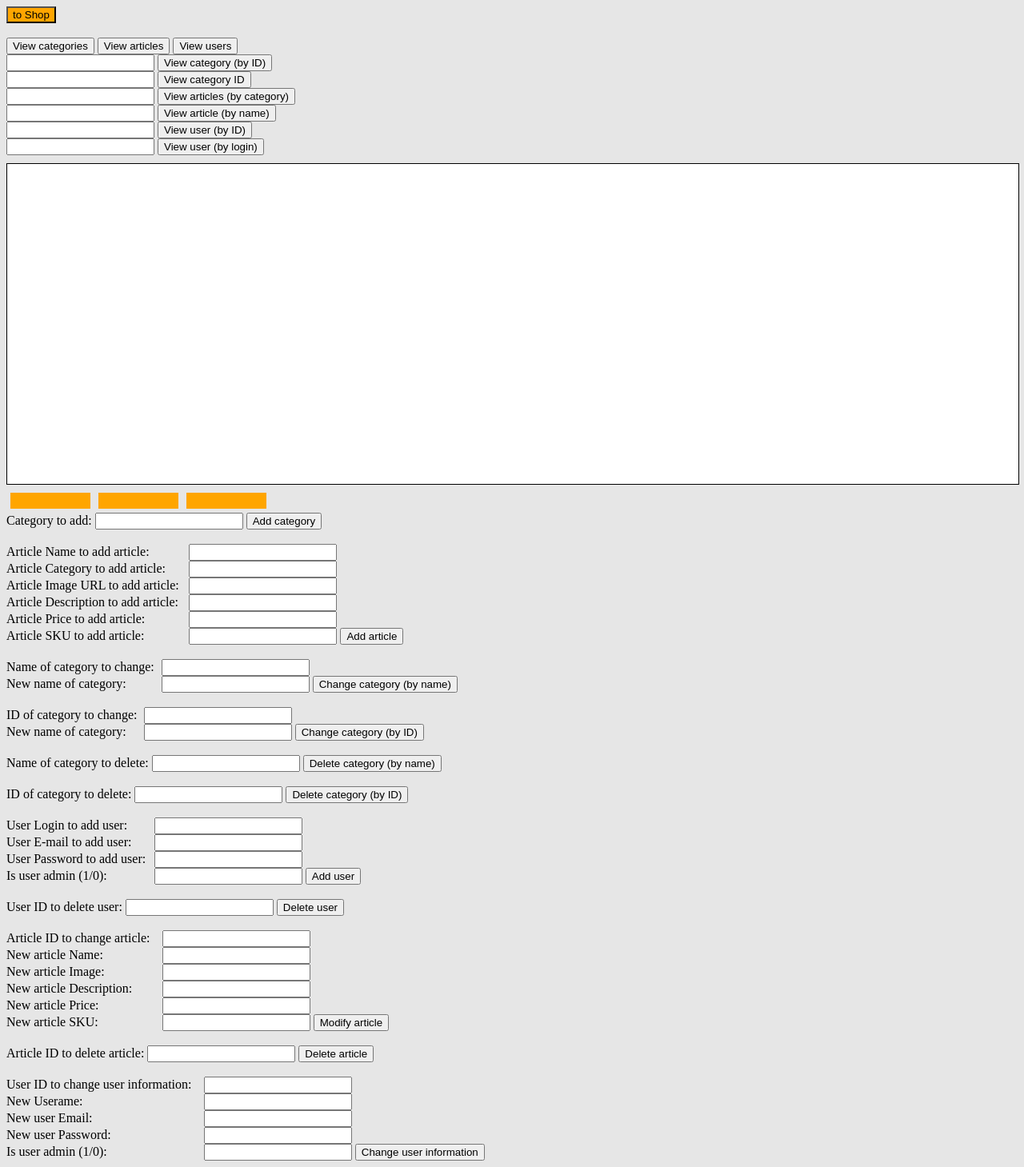
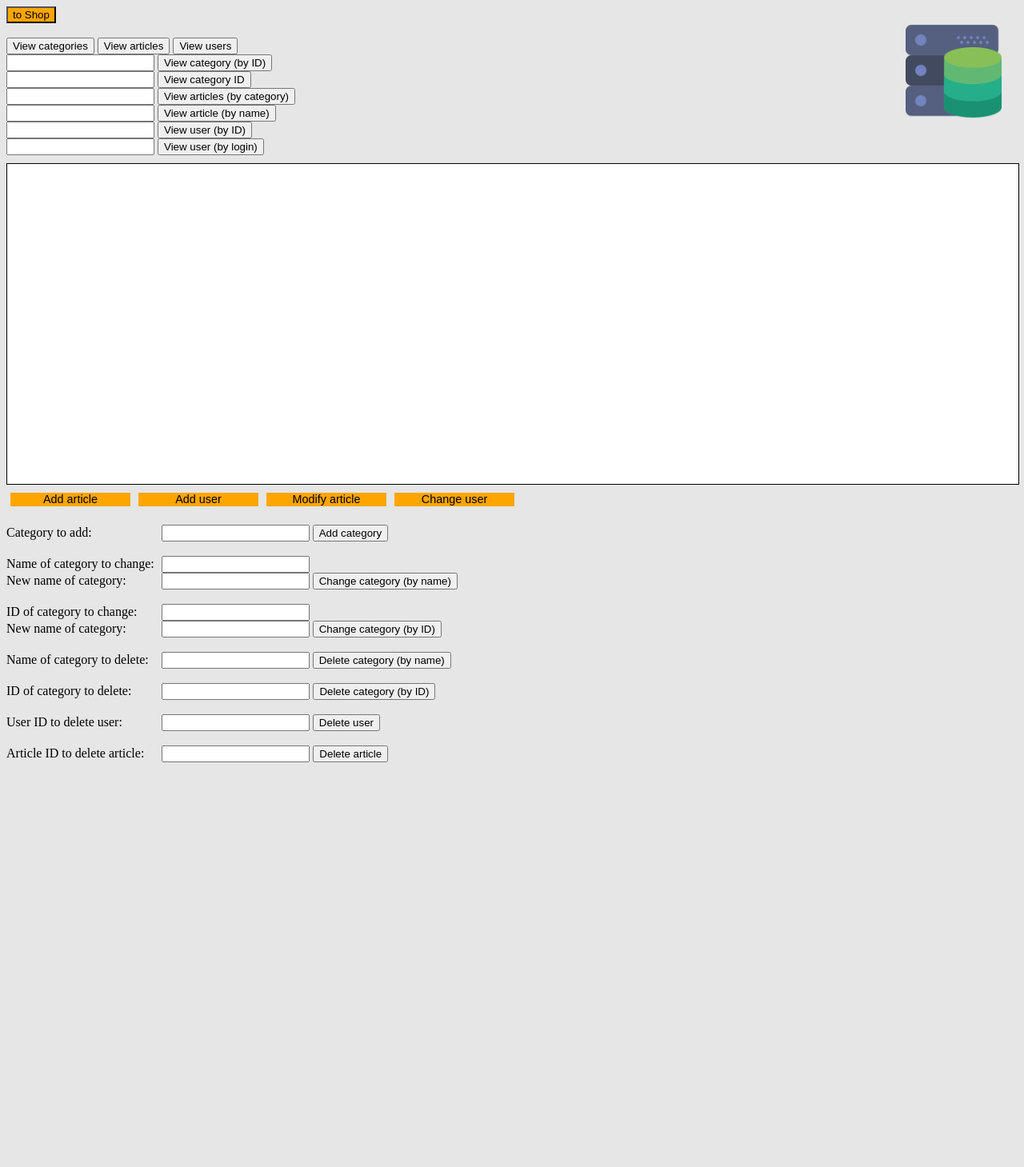
Before and after one commit to VolodymyrShkykavyi/php_piscine_rush00, a PHP site: page /resources/admin_page.php in a window 1280 px wide. Shown: the whole page at 80% size. After the commit the page ends 953 px from the top, so only its background shows below. Run offline with PHP 8.4, Linux system fonts and the light colour scheme.

Commit message:
admin page is completed

```diff
--- a/resources/admin_page.php
+++ b/resources/admin_page.php
@@ -11,6 +11,9 @@
 	<form id="toShop" action="../index.php" method="post">
 		<input id="toShopButton" type="submit" name="submit" value="to Shop">
 	</form>
+
+	<img id="adminImage" src="./images/database.png" alt="Database" title="Database">
+
 	<br>
 	<form id="viewForm" action="admin_page.php" method="post">
 		<input id="viewCategories" type="submit" name="submit" value="View categories">
@@ -44,19 +47,113 @@
 	</div>
 	<div class="onclickButton"
 		onclick="document.getElementById('hidden01').style.display='block'">
-
+		Add article
 	</div>
-	<div class="onclickButton">
-
+	<div class="onclickButton"
+		onclick="document.getElementById('hidden02').style.display='block'">
+		Add user
 	</div>
-	<div class="onclickButton">
-
+	<div class="onclickButton"
+		onclick="document.getElementById('hidden03').style.display='block'">
+		Modify article
+	</div>
+	<div class="onclickButton"
+		onclick="document.getElementById('hidden04').style.display='block'">
+		Change user
 	</div>
 
 	<div id=hidden01 class="outDivDispNone">
-		<div class="formDispNone"
-		onclick="document.getElementById('hidden01').style.display='none'">
-
+		<div class="formDispNone">
+			<div class="adminCloseButton">
+				<img class="adminCloseImage" src="./images/error.png" alt="Close" title="Close"
+								onclick="document.getElementById('hidden01').style.display='none'">
+			</div>
+			<div class="admDivHiddenForms">
+			<form action="admin_page.php" method="post">
+				Article Name to add article: <br>
+				<input id="" type="text" name="add_artName" value=""><br>
+				Article Category to add article: <br>
+				<input id="" type="text" name="add_artCat" value=""><br>
+				Article Image URL to add article: <br>
+				<input id="" type="text" name="add_artUrl" value=""><br>
+				Article Description to add article: <br>
+				<input id="" type="text" name="add_artDescr" value=""><br>
+				Article Price to add article: <br>
+				<input id="" type="text" name="add_artPrice" value=""><br>
+				Article SKU to add article: <br>
+				<input id="" type="text" name="add_artSku" value=""><br>
+				<input id="" type="submit" name="submit" value="Add article">
+			</form>
+			</div>
+		</div>
+	</div>
+	<div id=hidden02 class="outDivDispNone">
+		<div class="formDispNone">
+			<div class="adminCloseButton">
+				<img class="adminCloseImage" src="./images/error.png" alt="Close" title="Close"
+								onclick="document.getElementById('hidden02').style.display='none'">
+			</div>
+			<div class="admDivHiddenForms">
+			<form action="admin_page.php" method="post">
+				User Login to add user: <br>
+				<input id="" type="text" name="add_userName" value=""><br>
+				User E-mail to add user: <br>
+				<input id="" type="text" name="add_userEmail" value=""><br>
+				User Password to add user: <br>
+				<input d="" type="text" name="add_userPass" value=""><br>
+				Is user admin (1/0): <br>
+				<input id="" type="text" name="add_isAdmin" value=""><br>
+				<input id="" type="submit" name="submit" value="Add user">
+			</form>
+			</div>
+		</div>
+	</div>
+	<div id=hidden03 class="outDivDispNone">
+		<div class="formDispNone">
+			<div class="adminCloseButton">
+				<img class="adminCloseImage" src="./images/error.png" alt="Close" title="Close"
+								onclick="document.getElementById('hidden03').style.display='none'">
+			</div>
+			<div class="admDivHiddenForms">
+			<form action="admin_page.php" method="post">
+				Article ID to change article: <br>
+				<input id="" type="text" name="modifArtId" value=""><br>
+				New article Name: <br>
+				<input id="" type="text" name="modifArtName" value=""><br>
+				New article Image: <br>
+				<input id="" type="text" name="modifArtImage" value=""><br>
+				New article Description: <br>
+				<input id="" type="text" name="modifArtDescr" value=""><br>
+				New article Price: <br>
+				<input id="" type="text" name="modifArtPrice" value=""><br>
+				New article SKU: <br>
+				<input id="" type="text" name="modifArtSku" value=""><br>
+			<input id="" type="submit" name="submit" value="Modify article">
+			</form>
+			</div>
+		</div>
+	</div>
+	<div id=hidden04 class="outDivDispNone">
+		<div class="formDispNone">
+			<div class="adminCloseButton">
+				<img class="adminCloseImage" src="./images/error.png" alt="Close" title="Close"
+								onclick="document.getElementById('hidden04').style.display='none'">
+			</div>
+			<div class="admDivHiddenForms">
+			<form action="admin_page.php" method="post">
+				User ID to change user information: <br>
+				<input id="" type="text" name="modifUserId" value=""><br>
+				New Userame: <br>
+				<input id="" type="text" name="modifUserName" value=""><br>
+				New user Email: <br>
+				<input id="" type="text" name="modifUserEmail" value=""><br>
+				New user Password: <br>
+				<input  id="" type="text" name="modifUserPass" value=""><br>
+				Is user admin (1/0): <br>
+				<input id="" type="text" name="modifUserAdm" value=""><br>
+				<input id="" type="submit" name="submit" value="Change user information">
+			</form>
+			</div>
 		</div>
 	</div>
 
@@ -64,17 +161,9 @@
 
 	<div class="admDivForms">
 		<form class="admForms" action="admin_page.php" method="post">
-			Category to add: <input id="" type="text" name="addCateg" value="">
+			<br>
+			Category to add: <input style="margin-left:83px" id="" type="text" name="addCateg" value="">
 			<input id="" type="submit" name="submit" value="Add category">
-			<br>
-			<br>
-			Article Name to add article: <input style="margin-left:45px" id="" type="text" name="add_artName" value=""><br>
-			Article Category to add article: <input style="margin-left:25px" id="" type="text" name="add_artCat" value=""><br>
-			Article Image URL to add article: <input style="margin-left:8px" id="" type="text" name="add_artUrl" value=""><br>
-			Article Description to add article: <input style="margin-left:9px" id="" type="text" name="add_artDescr" value=""><br>
-			Article Price to add article: <input style="margin-left:51px" id="" type="text" name="add_artPrice" value=""><br>
-			Article SKU to add article: <input style="margin-left:52px" id="" type="text" name="add_artSku" value="">
-			<input id="" type="submit" name="submit" value="Add article">
 			<br>
 			<br>
 			Name of category to change: <input style="margin-left:5px" id="" type="text" name="changeCatNameOld" value=""><br>
@@ -82,49 +171,25 @@
 			<input id="" type="submit" name="submit" value="Change category (by name)">
 			<br>
 			<br>
-			ID of category to change: <input style="margin-left:5px" id="" type="text" name="changeCatId" value=""><br>
-			New name of category: <input style="margin-left:18px" id="" type="text" name="changeCatIdNew" value="">
+			ID of category to change: <input style="margin-left:27px" id="" type="text" name="changeCatId" value=""><br>
+			New name of category: <input style="margin-left:40px" id="" type="text" name="changeCatIdNew" value="">
 			<input id="" type="submit" name="submit" value="Change category (by ID)">
 			<br>
 			<br>
-			Name of category to delete: <input id="" type="text" name="delCatName" value="">
+			Name of category to delete: <input style="margin-left:12px" id="" type="text" name="delCatName" value="">
 			<input id="" type="submit" name="submit" value="Delete category (by name)">
 			<br>
 			<br>
-			ID of category to delete: <input id="" type="text" name="delCatId" value="">
+			ID of category to delete: <input style="margin-left:34px" id="" type="text" name="delCatId" value="">
 			<input id="" type="submit" name="submit" value="Delete category (by ID)">
 			<br>
 			<br>
-			User Login to add user: <input style="margin-left:30px" id="" type="text" name="add_userName" value=""><br>
-			User E-mail to add user: <input style="margin-left:25px" id="" type="text" name="add_userEmail" value=""><br>
-			User Password to add user: <input style="margin-left:7px" id="" type="text" name="add_userPass" value=""><br>
-			Is user admin (1/0): <input style="margin-left:55px" id="" type="text" name="add_isAdmin" value="">
-			<input id="" type="submit" name="submit" value="Add user">
-			<br>
-			<br>
-			User ID to delete user: <input id="" type="text" name="delUserID" value="">
+			User ID to delete user: <input style="margin-left:45px" id="" type="text" name="delUserID" value="">
 			<input id="" type="submit" name="submit" value="Delete user">
 			<br>
 			<br>
-			Article ID to change article: <input style="margin-left:12px" id="" type="text" name="modifArtId" value=""><br>
-			New article Name: <input style="margin-left:70px" id="" type="text" name="modifArtName" value=""><br>
-			New article Image: <input style="margin-left:68px" id="" type="text" name="modifArtImage" value=""><br>
-			New article Description: <input style="margin-left:34px" id="" type="text" name="modifArtDescr" value=""><br>
-			New article Price: <input style="margin-left:75px" id="" type="text" name="modifArtPrice" value=""><br>
-			New article SKU: <input style="margin-left:76px" id="" type="text" name="modifArtSku" value="">
-			<input id="" type="submit" name="submit" value="Modify article">
-			<br>
-			<br>
-			Article ID to delete article: <input id="" type="text" name="delArtID" value="">
+			Article ID to delete article: <input style="margin-left:18px" id="" type="text" name="delArtID" value="">
 			<input id="" type="submit" name="submit" value="Delete article">
-			<br>
-			<br>
-			User ID to change user information: <input style="margin-left:12px" id="" type="text" name="modifUserId" value=""><br>
-			New Userame: <input style="margin-left:147px" id="" type="text" name="modifUserName" value=""><br>
-			New user Email: <input style="margin-left:135px" id="" type="text" name="modifUserEmail" value=""><br>
-			New user Password: <input style="margin-left:112px" id="" type="text" name="modifUserPass" value=""><br>
-			Is user admin (1/0): <input style="margin-left:117px" id="" type="text" name="modifUserAdm" value="">
-			<input id="" type="submit" name="submit" value="Change user information">
 		</form>
 	</div>
 
--- a/resources/styles/admin_page.css
+++ b/resources/styles/admin_page.css
@@ -8,6 +8,11 @@
 }
 #toShop input {
 	background-color: orange;
+}
+#adminImage {
+	width: 120px;
+    float: right;
+    margin-right: 20px;
 }
 #viewTable td, th {
 	border: 1px solid black;
@@ -23,11 +28,14 @@
 	background-color: rgb(230, 230, 230);
 }
 .onclickButton {
-	width: 100px;
-	height: 20px;
+	width: 150px;
+	height: 17px;
 	background-color: orange;
 	margin: 0px 5px 5px 5px;
 	float: left;
+	font-family: sans-serif;
+	font-size: 0.9em;
+	text-align: center;
 }
 .outDivDispNone {
 	width: 100%;
@@ -35,11 +43,30 @@
 	display: none;
 	position: absolute;
 	z-index: 10;
+	background-color: pink;
 }
 .formDispNone {
 	width: 300px;
 	height: 400px;
-	border: 5px solid red;
+	border: 3px solid red;
 	margin: auto;
 	box-shadow: 10px 10px 15px grey;
 }
+.adminCloseButton {
+
+}
+.adminCloseImage {
+	width: 20px;
+	float: right;
+}
+.admDivHiddenForms {
+	font-family: sans-serif;
+	font-size: 0.8em;
+	color: red;
+	padding-top: 70px;
+	text-align: center;
+}
+.admDivHiddenForms input {
+	border: 1px solid grey;
+	margin: 5px;
+}
```
Also changed, not shown: resources/images/database.png (added), resources/images/error.png (added).
